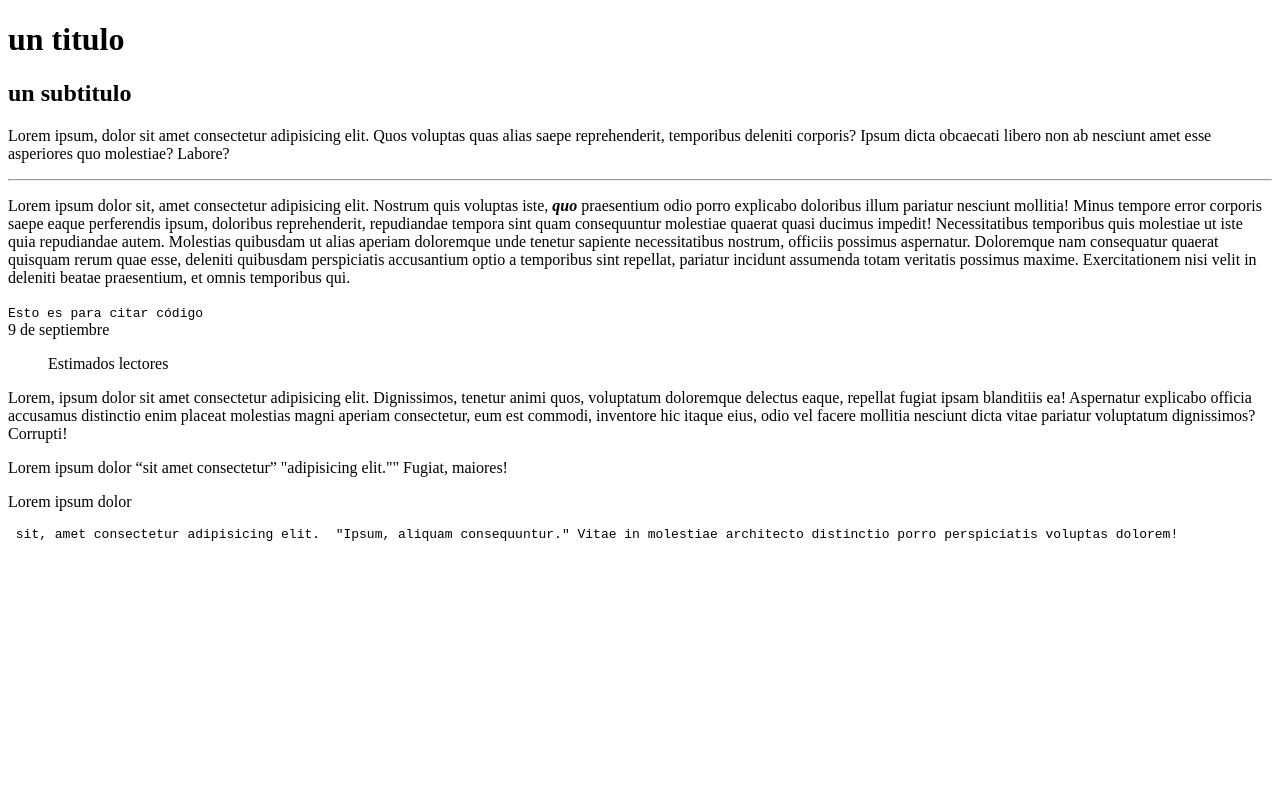
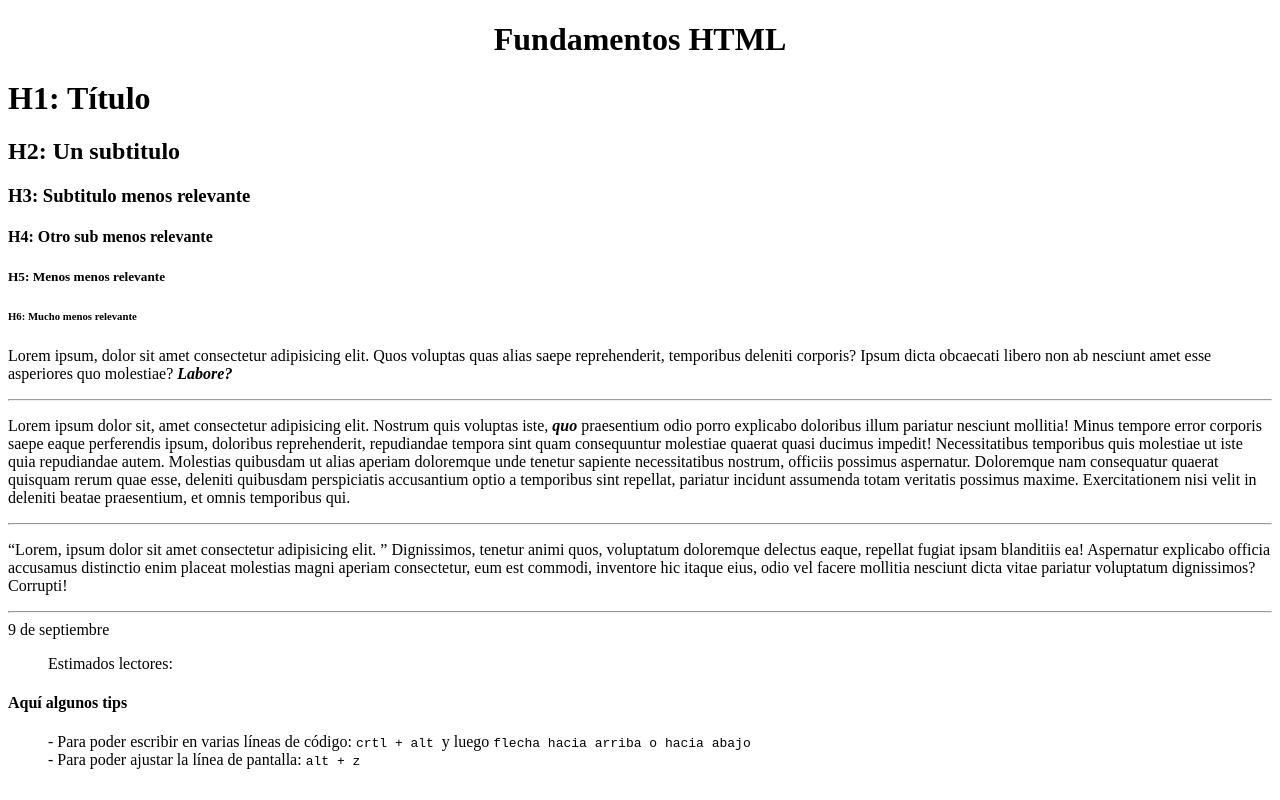
Before and after one commit to carobarz/Introduccion-HTML, a plain HTML site: page index.html in a window 1280 px wide. Drawn offline with Linux system fonts and the light colour scheme.

Commit message:
Construcción página

```diff
--- a/index.html
+++ b/index.html
@@ -1,31 +1,44 @@
+<!-- shift+1: estructura básica html -->
 <!DOCTYPE html>
+<!-- Es la primer línea en un doc html. Indica que versión de html es: html 5 -->
 <html lang="en">
+    <!-- Es la raíz del doc, el atribute "lang" asigna el idioma del contenido -->
 <head>
-    <meta charset="UTF-8">
-    <meta name="viewport" content="width=device-width, initial-scale=1.0">
-    <title>Document</title>
+    <meta charset="UTF-8"> <!-- Codificación de carácteres a usar en la página. Utf-8: estándar.-->
+     <meta name="viewport" content="width=device-width , initial-scale=1.0">
+     <!-- Viewport: controla la visualización del navegador, el area visible. width: indica que el ancho de la página coincida con el ancho del dispositivo, en píxeles. "zoom" inicial, escala 1.0-->
+    <class><center><h1> Fundamentos HTML </h1></center></class>
+     <title>Fundamentos HTML</title>
 </head>
 <body>
-   <h1>un titulo</h1>
-   <h2>un subtitulo</h2>
-    <p>
-        Lorem ipsum, dolor sit amet consectetur adipisicing elit. Quos voluptas quas alias saepe reprehenderit, temporibus deleniti corporis? Ipsum dicta obcaecati libero non ab nesciunt amet esse asperiores quo molestiae? Labore?
+    <!-- Etiquetas H -->
+   <h1>H1: Título </h1>
+   <h2>H2: Un subtitulo</h2>
+   <h3>H3: Subtitulo menos relevante</h3>
+   <h4>H4: Otro sub menos relevante</h4>
+   <h5>H5: Menos menos relevante</h5>
+   <h6>H6: Mucho menos relevante</h6>
+
+    <!-- Etiquetas párrafo con Lorem -->
+   <p> Lorem ipsum, dolor sit amet consectetur adipisicing elit. Quos voluptas quas alias saepe reprehenderit, temporibus deleniti corporis? Ipsum dicta obcaecati libero non ab nesciunt amet esse asperiores quo molestiae? <em><strong>Labore?</strong></em>
     </p>
     <hr>
     <p>
         Lorem ipsum dolor sit, amet consectetur adipisicing elit. Nostrum quis voluptas iste, <strong><em>quo</em></strong> praesentium odio porro explicabo doloribus illum pariatur nesciunt mollitia! Minus tempore error corporis saepe eaque perferendis ipsum, doloribus reprehenderit, repudiandae tempora sint quam consequuntur molestiae quaerat quasi ducimus impedit! Necessitatibus temporibus quis molestiae ut iste quia repudiandae autem. Molestias quibusdam ut alias aperiam doloremque unde tenetur sapiente necessitatibus nostrum, officiis possimus aspernatur. Doloremque nam consequatur quaerat quisquam rerum quae esse, deleniti quibusdam perspiciatis accusantium optio a temporibus sint repellat, pariatur incidunt assumenda totam veritatis possimus maxime. Exercitationem nisi velit in deleniti beatae praesentium, et omnis temporibus qui.
     </p>
-    <code> Esto es para citar código </code>
-    <br>
-
+    <hr>
+    <p><q>Lorem, ipsum dolor sit amet consectetur adipisicing elit. </q> Dignissimos, tenetur animi quos, voluptatum doloremque delectus eaque, repellat fugiat ipsam blanditiis ea! Aspernatur explicabo officia accusamus distinctio enim placeat molestias magni aperiam consectetur, eum est commodi, inventore hic itaque eius, odio vel facere mollitia nesciunt dicta vitae pariatur voluptatum dignissimos? Corrupti!</p>
+    <hr>
     <data value="">9 de septiembre</data>
     <blockquote>
-        Estimados lectores
+        Estimados lectores:
     </blockquote>
-    <p>Lorem, ipsum dolor sit amet consectetur adipisicing elit. Dignissimos, tenetur animi quos, voluptatum doloremque delectus eaque, repellat fugiat ipsam blanditiis ea! Aspernatur explicabo officia accusamus distinctio enim placeat molestias magni aperiam consectetur, eum est commodi, inventore hic itaque eius, odio vel facere mollitia nesciunt dicta vitae pariatur voluptatum dignissimos? Corrupti!</p>
-
-    <p>Lorem ipsum dolor <q>sit amet consectetur</q> "adipisicing elit."" Fugiat, maiores!</p>
-
-    <p>Lorem ipsum dolor <pre> sit, amet consectetur adipisicing elit. </q> "Ipsum, aliquam consequuntur." Vitae in molestiae architecto distinctio porro perspiciatis voluptas dolorem!</p>
+    <h4>Aquí algunos tips</h4>
+    <blockquote>
+        - Para poder escribir en varias líneas de código: <code> crtl + alt </code> y luego <code> flecha hacia arriba o hacia abajo </code>
+        <!-- <code> para citar código -->
+    <br>
+        - Para poder ajustar la línea de pantalla: <code> alt + z </code>
+    </blockquote>
 </body>
 </html>
```
Also changed, not shown: ejercicio1.html (added, +20 -0 lines).
